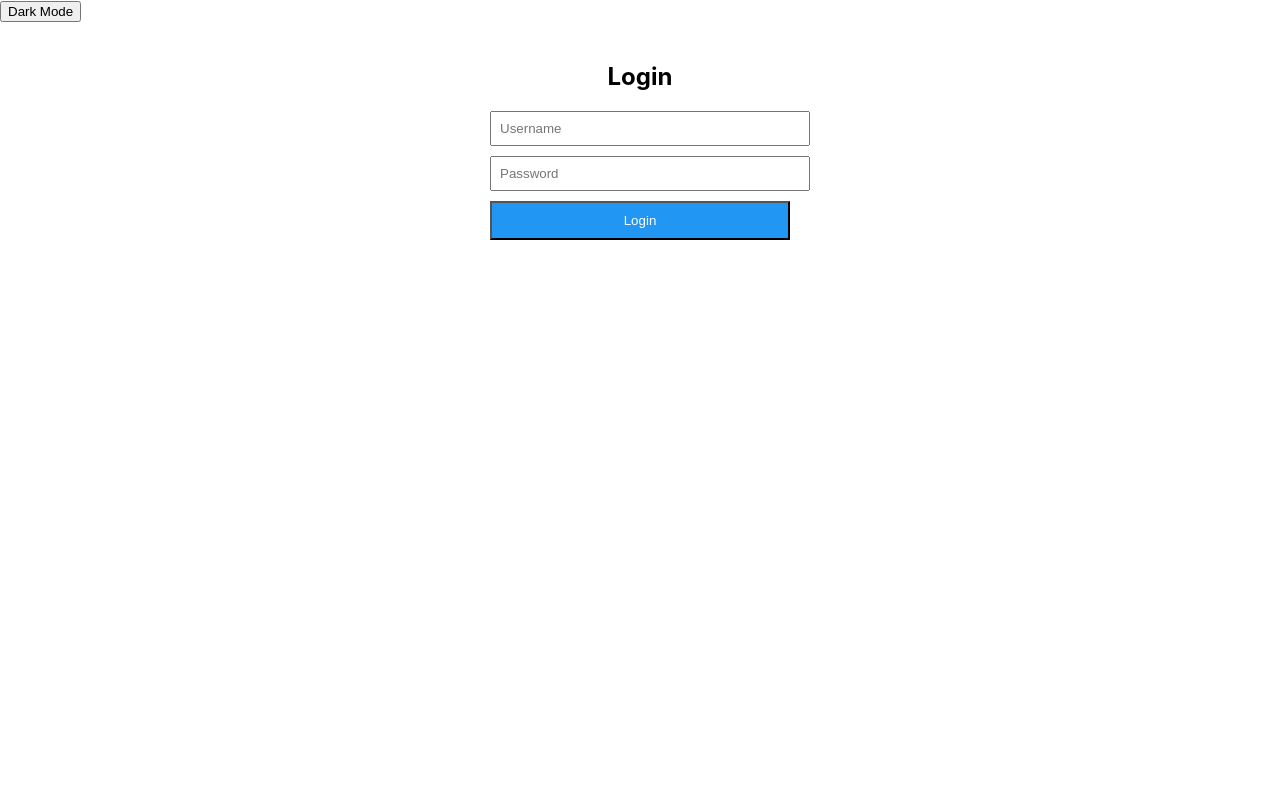
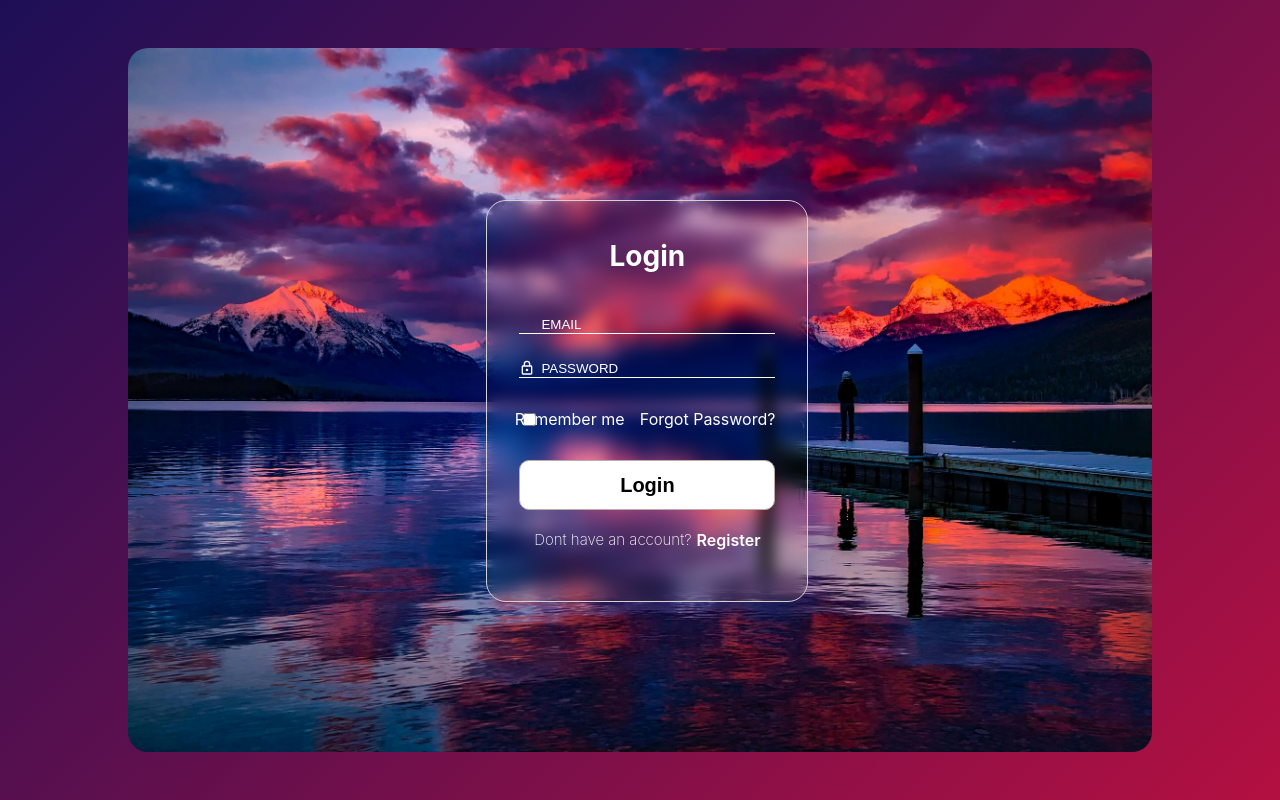
Before and after one commit to 4arjun/convovoice-frontend, a React (Vite) app: page /login in a window 1280 px wide. Built offline with nearby package versions, Linux system fonts and the light colour scheme.

Commit message:
added login form

```diff
--- a/src/App.jsx
+++ b/src/App.jsx
@@ -3,26 +3,18 @@ import { BrowserRouter as Router, Routes, Route } from "react-router-dom";
 import AudioRecorder from "./components/Processing";
 import Login from "./components/Login";
 import React, { useState } from 'react';
+import Login2 from "./components/Login2";
 
 function App() {
-  const [darkMode, setDarkMode] = useState(false); // State for dark mode
 
-  const toggleDarkMode = () => setDarkMode(!darkMode);
 
   return (
-    <div className={darkMode ? 'dark-mode' : ''}>
       <Router>
-        <header>
-          <button onClick={toggleDarkMode} className="toggle-dark-mode">
-            {darkMode ? 'Light Mode' : 'Dark Mode'}
-          </button>
-        </header>
         <Routes>
           <Route path="/" element={<AudioRecorder />} />
-          <Route path="/login" element={<Login/>} />
+          <Route path="/login" element={<Login2/>} />
         </Routes>
       </Router>
-    </div>
   );
 }
 
--- /dev/null
+++ b/src/components/Login2.css
@@ -0,0 +1,81 @@
+.login-container {
+  background: linear-gradient(135deg, #1d0f57, #b31041);
+  height: 100vh;
+  overflow-x: hidden;
+  overflow-y: hidden;
+}
+
+.bg-img-container {
+  display: flex;
+  align-items: center;
+  justify-content: center;
+  position: relative;
+  height: 100vh;
+  width: 100%;
+}
+
+.bg-img-container img {
+  height: 88%;
+  width: 80%;
+  border-radius: 20px;
+}
+
+.login-form {
+  position: absolute;
+  top: 25%;
+  left: 38%;
+  background: rgba(255, 255, 255, 0);
+  box-shadow: 0 8px 32px 0 rgba(31, 38, 135, 0.37);
+  backdrop-filter: blur(8px);
+  -webkit-backdrop-filter: blur(8px);
+  border-radius: 20px;
+  border: 1.5px solid rgb(210, 210, 210);
+  height: 50%;
+  width: 25%;
+}
+
+.login-items {
+  color: white;
+  display: flex;
+  flex-direction: column;
+  justify-content: center;
+  align-items: center;
+}
+
+.login-text {
+  font-size: 28px;
+  padding-top: 15px;
+  padding-bottom: 20px;
+}
+
+.login-btn {
+  height: 50px;
+  background-color: rgb(255, 255, 255);
+  width: 80%;
+  border-radius: 10px;
+  font-weight: 600;
+  font-size: 20px;
+  border: 1px solid rgb(187, 171, 171);
+}
+
+.login-btn:hover {
+  cursor: pointer;
+}
+
+.email-placeholder::placeholder {
+  color: #ffffff;
+  padding-left: 20px;
+}
+
+.password-placeholder::placeholder {
+  color: #ffffff;
+  padding-left: 20px;
+}
+
+.hidepasswordplaceholder::placeholder {
+  opacity: 0;
+}
+
+.hideemailplaceholder::placeholder {
+  opacity: 0;
+}
--- /dev/null
+++ b/src/components/Login2.jsx
@@ -0,0 +1,199 @@
+import "./Login2.css";
+import React, { useState } from "react";
+import bgimg from "../assets/bg-img.jpg";
+
+const Login2 = () => {
+  const [showEmailPlaceholder, setShowEmailPlaceholder] = useState(false);
+  const [showPasswordPlaceholder, setShowPasswordPlaceholder] = useState(false);
+
+  const handleEmailFocus = () => setShowEmailPlaceholder(true);
+  const handleEmailBlur = () => setShowEmailPlaceholder(false);
+
+  const handlePasswordFocus = () => setShowPasswordPlaceholder(true);
+  const handlePasswordBlur = () => setShowPasswordPlaceholder(false);
+
+  return (
+    <div className="login-container">
+      <div className="bg-img-container">
+        <img src={bgimg} alt="" />
+        <div className="login-form">
+          <div className="login-items">
+            <h2 className="login-text">Login</h2>
+            <div
+              style={{
+                textAlign: "left",
+                width: "80%",
+                display: "flex",
+                flexDirection: "column",
+                gap: "20px",
+              }}
+            >
+              <div style={{ display: "flex", flexDirection: "row" }}>
+                <svg
+                  style={{ position: "absolute" }}
+                  xmlns="http://www.w3.org/2000/svg"
+                  width="1em"
+                  height="1em"
+                  viewBox="0 0 24 24"
+                >
+                  <g
+                    fill="none"
+                    stroke="currentColor"
+                    stroke-linecap="round"
+                    stroke-linejoin="round"
+                    stroke-width="2"
+                  >
+                    <path
+                      stroke-dasharray="64"
+                      stroke-dashoffset="64"
+                      d="M4 5h16c0.55 0 1 0.45 1 1v12c0 0.55 -0.45 1 -1 1h-16c-0.55 0 -1 -0.45 -1 -1v-12c0 -0.55 0.45 -1 1 -1Z"
+                    >
+                      <animate
+                        fill="freeze"
+                        attributeName="stroke-dashoffset"
+                        dur="0.6s"
+                        values="64;0"
+                      />
+                    </path>
+                    <path
+                      stroke-dasharray="24"
+                      stroke-dashoffset="24"
+                      d="M3 6.5l9 5.5l9 -5.5"
+                    >
+                      <animate
+                        fill="freeze"
+                        attributeName="stroke-dashoffset"
+                        begin="0.6s"
+                        dur="0.2s"
+                        values="24;0"
+                      />
+                    </path>
+                  </g>
+                </svg>
+
+                <input
+                  onFocus={handleEmailFocus}
+                  onBlur={handleEmailBlur}
+                  className={
+                    showEmailPlaceholder
+                      ? "hideemailplaceholder"
+                      : "email-placeholder"
+                  }
+                  style={{
+                    backgroundColor: "transparent",
+                    border: "None",
+                    borderBottom: "1px solid #ffffff",
+                    width: "100%",
+
+                    outline: "None",
+                  }}
+                  placeholder="EMAIL"
+                  type="email"
+                  id="email"
+                  name="email"
+                  required
+                />
+              </div>
+
+              <div
+                style={{
+                  display: "flex",
+                  flexDirection: "row",
+                  paddingTop: "6px",
+                }}
+              >
+                <svg
+                  style={{ position: "absolute" }}
+                  xmlns="http://www.w3.org/2000/svg"
+                  width="1em"
+                  height="1em"
+                  viewBox="0 0 24 24"
+                >
+                  <path
+                    fill="currentColor"
+                    d="M12 17a2 2 0 0 1-2-2c0-1.11.89-2 2-2a2 2 0 0 1 2 2a2 2 0 0 1-2 2m6 3V10H6v10zm0-12a2 2 0 0 1 2 2v10a2 2 0 0 1-2 2H6a2 2 0 0 1-2-2V10c0-1.11.89-2 2-2h1V6a5 5 0 0 1 5-5a5 5 0 0 1 5 5v2zm-6-5a3 3 0 0 0-3 3v2h6V6a3 3 0 0 0-3-3"
+                  />
+                </svg>
+                <input
+                  onFocus={handlePasswordFocus}
+                  onBlur={handlePasswordBlur}
+                  className={
+                    showPasswordPlaceholder
+                      ? "hidepasswordplaceholder"
+                      : "password-placeholder"
+                  }
+                  style={{
+                    backgroundColor: "transparent",
+                    border: "None",
+                    borderBottom: "1px solid #ffffff",
+                    width: "100%",
+                    outline: "None",
+                  }}
+                  placeholder="PASSWORD"
+                  type="password"
+                  id="password"
+                  name="password"
+                  required
+                />
+              </div>
+            </div>
+
+            <div
+              style={{
+                display: "flex",
+                flexDirection: "row",
+                paddingTop: "15px",
+                justifyContent: "space-between",
+                width: "80%",
+              }}
+            >
+              <input
+                style={{ marginTop: "4px" }}
+                type="checkbox"
+                id="myCheckbox"
+                name="myCheckbox"
+                value="value1"
+              />
+              <p style={{ marginLeft: "-40px", fontSize: "16px" }}>
+                Remember me
+              </p>
+              <p style={{ fontSize: "16px" }}>Forgot Password?</p>
+            </div>
+
+            <button style={{ marginTop: "15px" }} className="login-btn">
+              Login
+            </button>
+
+            <div
+              style={{
+                paddingTop: "5px",
+                display: "flex",
+                flexDirection: "row",
+                width: "80%",
+                justifyContent: "center",
+              }}
+            >
+              <p style={{ fontWeight: "200", fontSize: "15px" }}>
+                Dont have an account?
+              </p>
+              <a
+                style={{
+                  textDecoration: "None",
+                  color: "white",
+                  margin: "auto 0",
+                  fontWeight: "600",
+                  paddingLeft: "5px",
+                }}
+                href="#"
+              >
+                Register
+              </a>
+            </div>
+          </div>
+        </div>
+      </div>
+    </div>
+  );
+};
+
+export default Login2;
--- a/src/components/Processing.jsx
+++ b/src/components/Processing.jsx
@@ -55,7 +55,7 @@ const AudioRecorder = () => {
 
     const timeoutId = setTimeout(() => {
       refreshAccessToken();
-    }, 2 * 60 * 100); // 2 minutes
+    }, 2 * 60 * 10000); // 2 minutes
 
     return () => clearTimeout(timeoutId);
   }, []);
```
Also changed, not shown: src/assets/bg-img.jpg (added).
